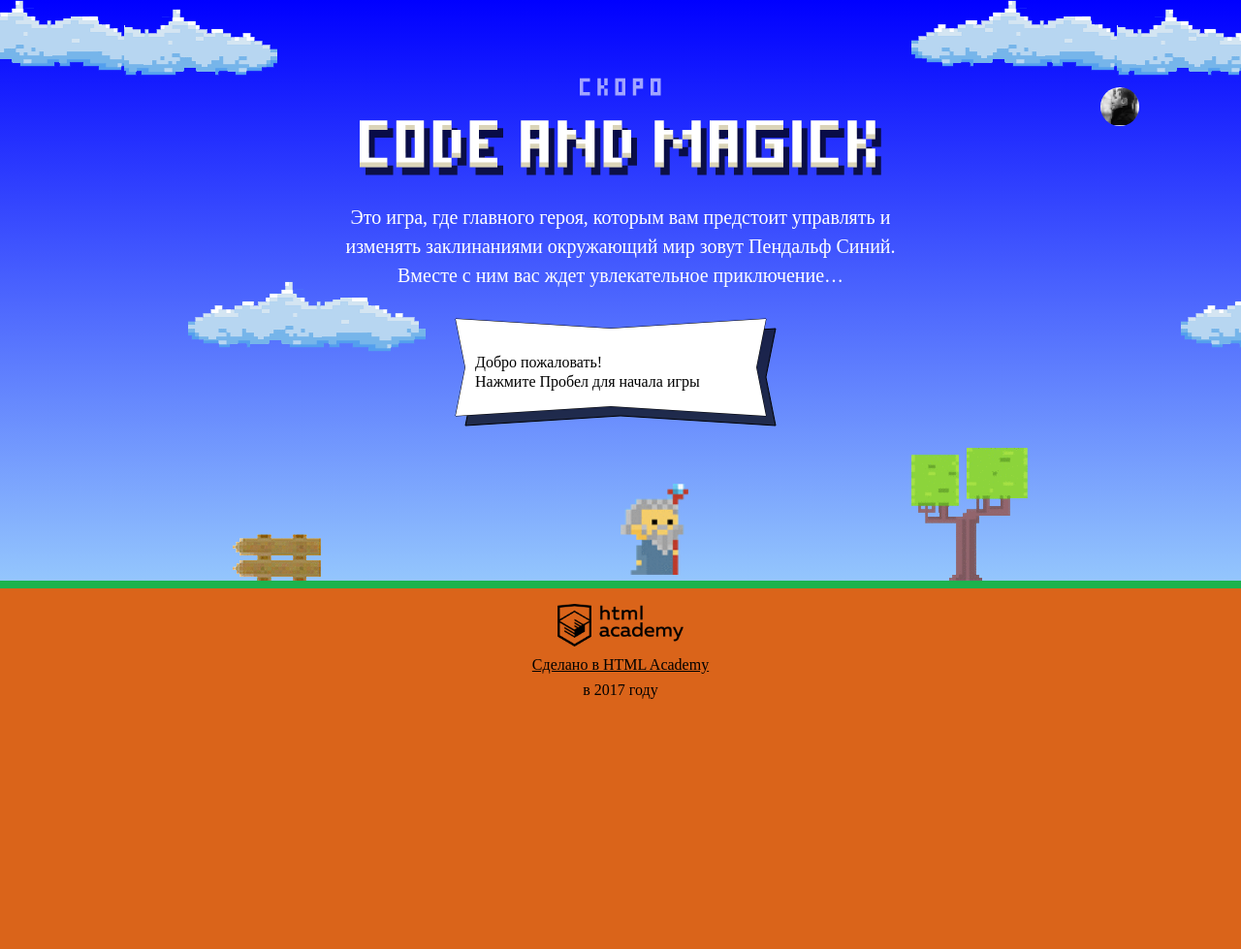
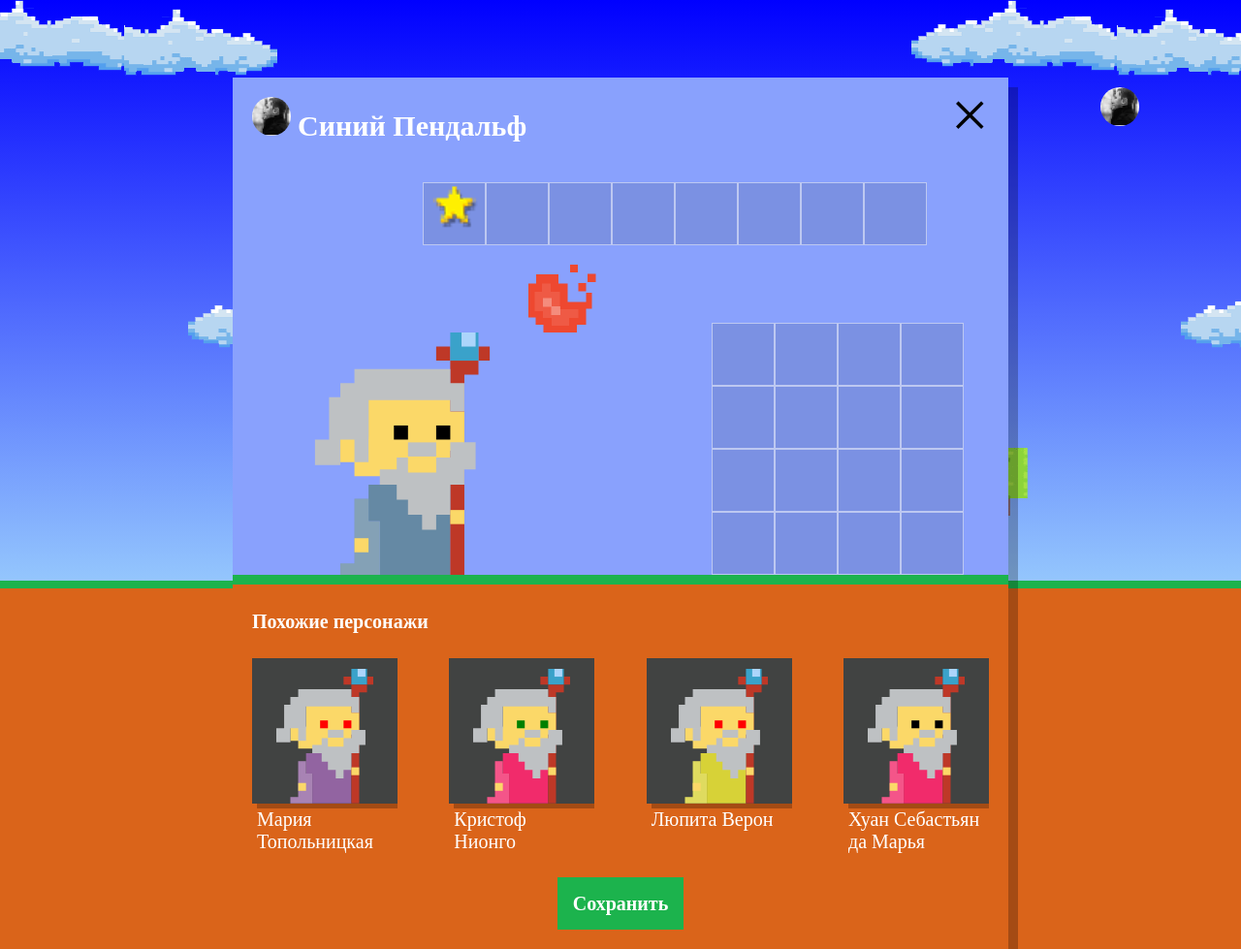
Before and after one commit to shampansky/877927-code-and-magick-17, a website: page index.html in a window 1280 px wide. Shown: the whole page at 97% size. Before the commit the page ends 800 px from the top, so only its background shows below. Drawn offline with Linux system fonts and the light colour scheme; a web font is replaced by a local one.

Commit message:
выполнил 3 задание учебного проекта

```diff
--- a/index.html
+++ b/index.html
@@ -202,6 +202,7 @@
     return height * 2 / 3;
   }
 </script>
+<script src="js/setup.js"></script>
 <script src="js/stat.js"></script>
 <script src="js/game.js"></script>
 
--- /dev/null
+++ b/js/setup.js
@@ -0,0 +1,112 @@
+'use strict';
+
+var WIZARD_FIRST_NAMES = [
+  'Иван',
+  'Хуан Себастьян',
+  'Мария',
+  'Кристоф',
+  'Виктор',
+  'Юлия',
+  'Люпита',
+  'Вашингтон'
+];
+
+var WIZARD_SECOND_NAMES = [
+  'да Марья',
+  'Верон',
+  'Мирабелла',
+  'Вальц',
+  'Онопко',
+  'Топольницкая',
+  'Нионго',
+  'Ирвинг'
+];
+
+var COAT_COLORS = [
+  'rgb(101, 137, 164)',
+  'rgb(241, 43, 107)',
+  'rgb(146, 100, 161)',
+  'rgb(56, 159, 117)',
+  'rgb(215, 210, 55)',
+  'rgb(0, 0, 0)'
+];
+
+var EYE_COLORS = [
+  'black',
+  'red',
+  'blue',
+  'yellow',
+  'green'
+];
+
+var WIZARDS_NUMBER = 4;
+
+var wizards = [];
+
+// Показываем окно с настройками волшебника
+var userDialog = document.querySelector('.setup');
+userDialog.classList.remove('hidden');
+
+// Показываем похожих волшебников в окне с настройками волшебника
+document.querySelector('.setup-similar').classList.remove('hidden');
+
+// Cписок похожих волшебников в разметке
+var similarListElement = document.querySelector('.setup-similar-list');
+
+// Шаблон похожих волшебников
+var similarWizardTemplate = document.querySelector('#similar-wizard-template')
+.content
+.querySelector('.setup-similar-item');
+
+// Генерация случайного номера массива
+var getRandomArrayNumber = function (arrayName) {
+  return Math.round(Math.random() * (arrayName.length - 1));
+};
+
+// Генерация случайного имени из массива
+var getRandomName = function () {
+  var randomFirstName = WIZARD_FIRST_NAMES[getRandomArrayNumber(WIZARD_FIRST_NAMES)];
+  var randomSecondName = WIZARD_SECOND_NAMES[getRandomArrayNumber(WIZARD_SECOND_NAMES)];
+  return randomFirstName + ' ' + randomSecondName;
+};
+
+// Генерация случайного плаща из массива
+var getRandomCoatColor = function () {
+  return COAT_COLORS[getRandomArrayNumber(COAT_COLORS)];
+};
+
+// Генерация случайного плаща из массива
+var getRandomEyeColor = function () {
+  return EYE_COLORS[getRandomArrayNumber(EYE_COLORS)];
+};
+
+// Генерируем массив с объектами волшебников
+for (var i = 0; i < WIZARDS_NUMBER; i++) {
+  var randomWizard = {
+    name: getRandomName(),
+    coatColor: getRandomCoatColor(),
+    eyesColor: getRandomEyeColor()
+  };
+
+  wizards.push(randomWizard);
+}
+
+// создание волшебника
+var renderWizard = function (wizard) {
+  var wizardElement = similarWizardTemplate.cloneNode(true);
+
+  wizardElement.querySelector('.setup-similar-label').textContent = wizard.name;
+  wizardElement.querySelector('.wizard-coat').style.fill = wizard.coatColor;
+  wizardElement.querySelector('.wizard-eyes').style.fill = wizard.eyesColor;
+
+  return wizardElement;
+};
+
+// Добавляем волшебников в разметку через элемент documentFragment
+var fragment = document.createDocumentFragment();
+
+for (var j = 0; j < wizards.length; j++) {
+  fragment.appendChild(renderWizard(wizards[j]));
+}
+
+similarListElement.appendChild(fragment);
```
